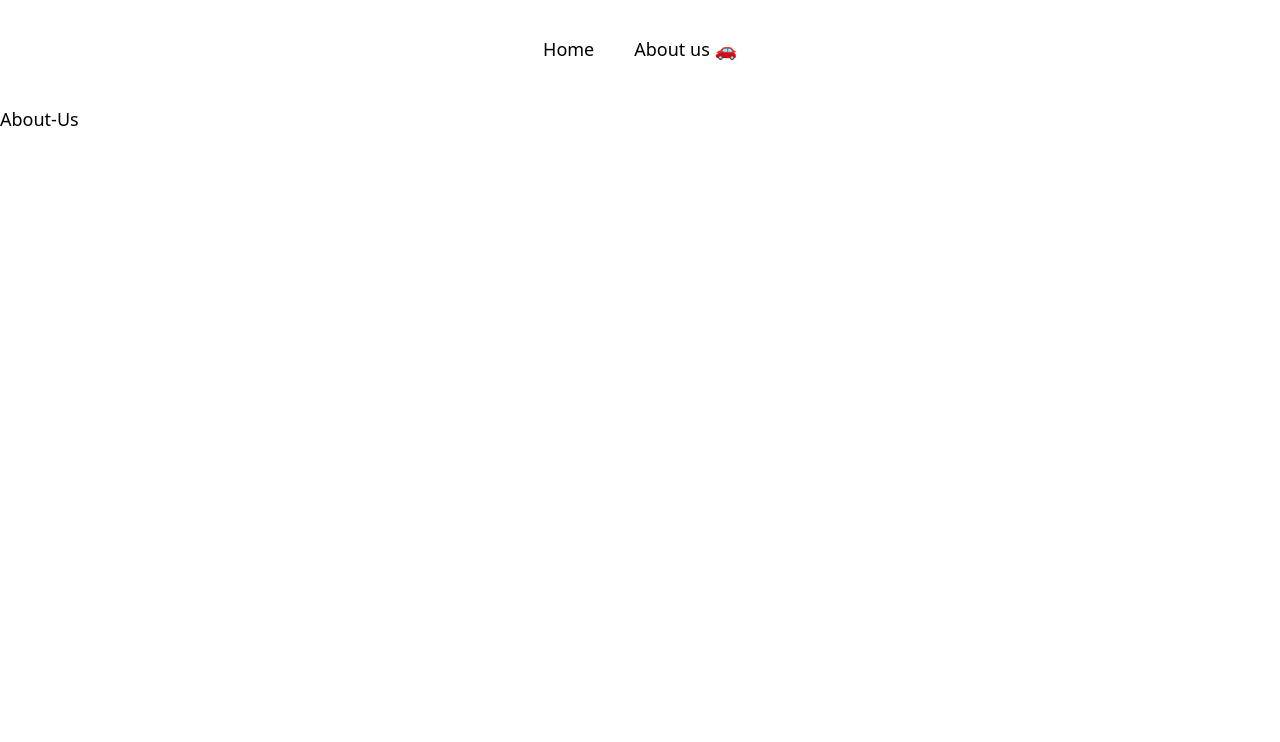
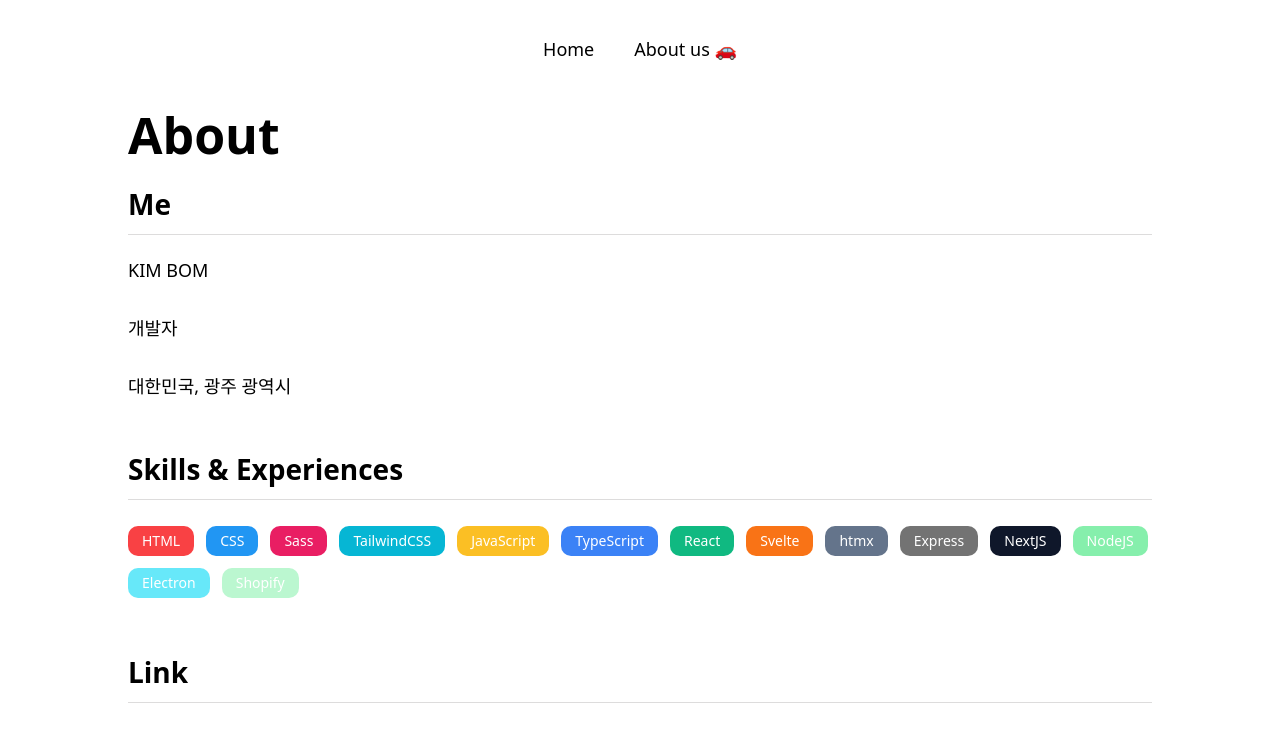
Before and after one commit to bom0320/movie-rebuild, a Next.js app: page /about-us in a window 1280 px wide. Shown: the top 742 px of the page. Built offline with nearby package versions, Linux system fonts and the light colour scheme.

Commit message:
about us page_01

```diff
--- a/app/about-us/page.tsx
+++ b/app/about-us/page.tsx
@@ -1,3 +1,38 @@
+import styles from "../../styles/about-us.module.css";
+
 export default function AboutUsPage() {
-    return <h1>About-Us</h1>
+    return <>
+        <div className={styles.container_main}>
+
+            <h1 className={styles.main_h1}>About</h1>
+            <div className={styles.container}>
+                <h2 className={styles.main_h2}>Me</h2>
+                <p>KIM BOM</p>
+                <p>개발자</p>
+                <p>대한민국, 광주 광역시</p>
+            </div>
+            <div className={styles.container}>
+                <h2 className={styles.main_h2}>Skills & Experiences</h2>
+                <div className={styles.skills_wrapper}>
+                    <span className={styles.tag} style={{ backgroundColor: "#f94144" }}>HTML</span>
+                    <span className={styles.tag} style={{ backgroundColor: "#2196f3" }}>CSS</span>
+                    <span className={styles.tag} style={{ backgroundColor: "#e91e63" }}>Sass</span>
+                    <span className={styles.tag} style={{ backgroundColor: "#06b6d4" }}>TailwindCSS</span>
+                    <span className={styles.tag} style={{ backgroundColor: "#fbbf24" }}>JavaScript</span>
+                    <span className={styles.tag} style={{ backgroundColor: "#3b82f6" }}>TypeScript</span>
+                    <span className={styles.tag} style={{ backgroundColor: "#10b981" }}>React</span>
+                    <span className={styles.tag} style={{ backgroundColor: "#f97316" }}>Svelte</span>
+                    <span className={styles.tag} style={{ backgroundColor: "#64748b" }}>htmx</span>
+                    <span className={styles.tag} style={{ backgroundColor: "#737373" }}>Express</span>
+                    <span className={styles.tag} style={{ backgroundColor: "#0f172a" }}>NextJS</span>
+                    <span className={styles.tag} style={{ backgroundColor: "#86efac" }}>NodeJS</span>
+                    <span className={styles.tag} style={{ backgroundColor: "#67e8f9" }}>Electron</span>
+                    <span className={styles.tag} style={{ backgroundColor: "#bbf7d0" }}>Shopify</span>
+                </div>
+            </div>
+            <div className={styles.container}>
+                <h2 className={styles.main_h2}>Link</h2>
+            </div>
+        </div>
+    </>
 }
--- /dev/null
+++ b/styles/about-us.module.css
@@ -0,0 +1,45 @@
+.container_main {
+    width: 80%;
+    margin: 0 auto;
+    margin-bottom: 40px;
+}
+
+.main_h1 {
+    font-size: 50px;
+    font-weight: 800;
+    margin-bottom: 30px;
+}
+
+.main_h2 {
+    font-size: 28px;
+    font-weight: 600;
+    border-bottom: 1px solid #dddcdc;
+    padding-bottom: 16px;
+}
+
+.container {
+    margin-bottom: 60px;
+}
+
+.container h2 {
+    margin-bottom: 26px;
+}
+
+.container p {
+
+    margin-bottom: 40px;
+}
+
+.skills_wrapper {
+    display: flex;
+    flex-wrap: wrap;
+    gap: 12px;
+}
+
+.tag {
+    padding: 8px 14px;
+    border-radius: 10px;
+    color: white;
+    font-size: 14px;
+    font-weight: 500;
+}
```
